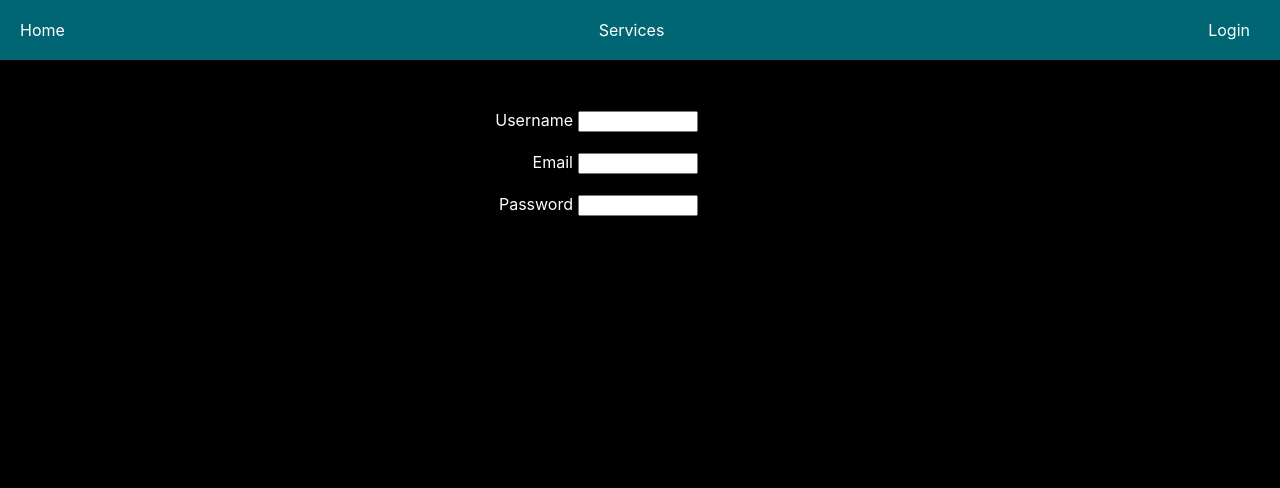
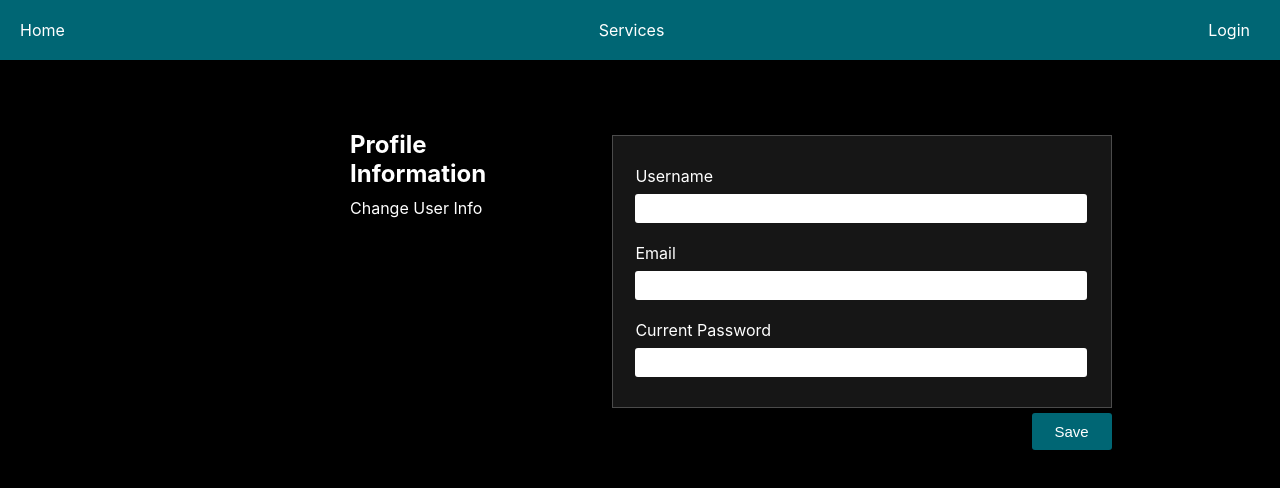
Before and after one commit to allenlr/phase-5-project, a React (Create React App) app in the folder client/: page /profile in a window 1280 px wide. Shown: the top 488 px of the page. Built offline with nearby package versions, Linux system fonts and the light colour scheme.

Commit message:
styling overhaul. profile form styling, and services coloring

```diff
--- a/client/src/components/Home.js
+++ b/client/src/components/Home.js
@@ -6,7 +6,7 @@ function Home(){
 
     return(
         <div className="home">
-            {currentUser === null ? `Welcome to Servyces!` : `Welcome, to Servyces, ${currentUser.username}!`}
+            {currentUser === null ? `Welcome to Servyces!` : `Welcome to Servyces, ${currentUser.username}!`}
         </div>
     )
 }
--- a/client/src/components/Services/Services.css
+++ b/client/src/components/Services/Services.css
@@ -5,7 +5,7 @@
     max-width: 1000px;
     margin: 20px auto;
     padding: 10px;
-    background: #193741;
+    background: #1a1a1a;
     border-radius: 5px;
     box-shadow: 0 4px 6px rgba(0, 0, 0, 0.1);
 }
@@ -14,7 +14,7 @@
     margin-top: 10px;
     margin-bottom: 5px;
     font-size: 20px;
-    color: #facc37;
+    color: #006674;
     font-weight: bold;
 }
 
@@ -35,7 +35,7 @@
     max-width: 1000px;
     margin: 20px auto;
     padding: 10px;
-    background: #ffffffb4;
+    background: #1f1f1fb4;
     border-radius: 5px;
     box-shadow: 0 4px 6px rgba(0, 0, 0, 0.1);
 }
@@ -44,12 +44,12 @@
     margin-top: 10px;
     /* margin-bottom: 5px; */
     font-size: 20px;
-    color: #000000c0;
+    color: #ffffff;
     font-weight: bold;
 }
 
 .provider-descriptions{
-    color: #193741;
+    color: #006674;
     line-height: 1.0;
 }
 
@@ -68,12 +68,12 @@
 }
 
 .provider-reviews-header{
-    color: #0d1b20;
+    color: #8d8d8d;
 }
 
 .review-user {
     font-weight: bold;
-    color: #193741;
+    color: #ffffff;
 }
 
 .comment-header{
@@ -83,7 +83,7 @@
 }
 
 .comment-timestamp{
-    color: #5f5f5f;
+    color: #8d8d8d;
     font-size: 0.8rem;
     margin-left: 5px;
     margin-top: 3px;
@@ -92,5 +92,5 @@
 .comment-text{
     font-size: 0.9rem;
     align-items: start;
-    color: #193741;
+    color: #006674;
 }
--- a/client/src/components/User/Login.js
+++ b/client/src/components/User/Login.js
@@ -67,7 +67,7 @@ function Login(){
             <br />
             <span id="error-handle">{error ? error.message : null}</span>
             <form className="login-form" onSubmit={handleLogin}>
-                username:
+                Username:
                 <input
                     style={{marginLeft: "5px"}}
                     name="username"
@@ -76,9 +76,9 @@ function Login(){
                     onChange={handleFormChange}
                 />
                 <br/>
-                password:
+                Password:
                 <input
-                    style={{marginLeft: "7px"}}
+                    style={{marginLeft: "10px"}}
                     name="password"
                     type={showPassword ? "text" : "password"}
                     value={loginForm.password}
--- a/client/src/components/User/Profile.js
+++ b/client/src/components/User/Profile.js
@@ -1,29 +1,42 @@
-import React from 'react'
+import React, { useState } from 'react'
 import { useSelector } from 'react-redux/es/hooks/useSelector';
 
 function Profile(){
+    const [editUser, setEditUser] = useState(false)
     const currentUser = useSelector(state => state.user.currentUser)
+
     return (
+        <div className="profile-div">
+            <div className="menu-description">
+                <h2>Profile Information</h2>
+                <p>Change User Info</p>
+            </div>
+                <div>
+                    <form id="edit-user-form">
                         <div className="profile-container">
-            <div className="input-group">
+                            <div className="input-group" id="first-group">
                                 <label>
                                     Username
+                                </label>
                                 <input type="text"></input>
-                </label>
                             </div>
                             <div className="input-group">
                                 <label>
                                     Email
-                    <input></input>
                                 </label>
+                                <input type="text"></input>
                             </div>
-            <div className="input-group">
+                            <div className="input-group" id="last-group">
                                 <label>
-                    Password
+                                    Current Password
+                                </label>
                                 <input type="password"></input>
-                </label>
                             </div>
 
+                        </div>
+                        <button id="save-changes-button">Save</button>
+                    </form>
+                </div>
         </div>
     )
 }
--- a/client/src/components/User/User.css
+++ b/client/src/components/User/User.css
@@ -54,30 +54,101 @@ button.nav-link:hover {
     color: #facc37
 }
 
+.profile-div{
+    display: flex;
+    flex-direction: row;
+    margin-left: 350px;
+}
+
+.menu-description{
+    margin-top:50px;
+    display: flex;
+    flex-direction: column;
+    /* background-color:#161616; */
+    width: 15%;
+}
+
+.menu-description p {
+    margin-top: -10px;
+}
+
+#edit-user-form {
+    display: flex;
+    flex-direction: column;
+    align-items: flex-end;
+}
+
 .profile-container{
-    margin-top: 50px;
+    margin-top: 75px;
+    width: 80%;
+    border: 1px solid #4b4b4b;
+    background-color:#161616;
     display: flex;
     flex-direction: column;
     align-items: center;
+    margin-left: 400px;
 }
 
 .input-group {
     display: flex;
-    align-items: center;
+    align-items: left;
+    flex-direction: column;
     margin-bottom: 15px;
-    width: 100%;
+    width: 99%;
+    margin-left: 30px;
+    margin-top: 5px;
 }
 
 .input-group label{
-    width: 54.5%;
+    width: 100%;
+    display: flex;
+    flex-direction: column;
+    align-items: left;
     margin-bottom: 5px;
-    text-align: right;
-    margin-right: 10px;
-    padding-right: 10px;
-
+    text-align: left;
+    margin-left: 5px;
 }
 
 .input-group input {
-    width: 16%;
+    width: 90%;
     margin-left: 5px;
+    margin-top: 3px;
+    border: 2px solid #ffffff;
+    border-radius: 3px;
+    height: 23px;
 }
+
+#save-changes-button{
+    /* display: flex;
+    flex-direction: column;
+    align-items: right; */
+    /* margin-right: -100px; */
+    width: 80px;
+    color: #ffffff;
+    background-color: #006674;
+    border: none;
+    padding: 10px 10px;
+    border-radius: 3px;
+    cursor: hand;
+    font-size: 15px;
+    transition: background-color 0.3s;
+    margin-top: 5px;
+}
+
+#save-changes-button:hover {
+    background-color: #008394;
+}
+
+#save-changes-button:disabled {
+
+    background-color: #b3c7dc;
+    cursor: not-allowed;
+}
+
+#first-group {
+    margin-top: 30px;
+}
+
+#last-group{
+    margin-bottom: 30px;
+}
```
Lines whose indentation alone changed are shown as unchanged.
